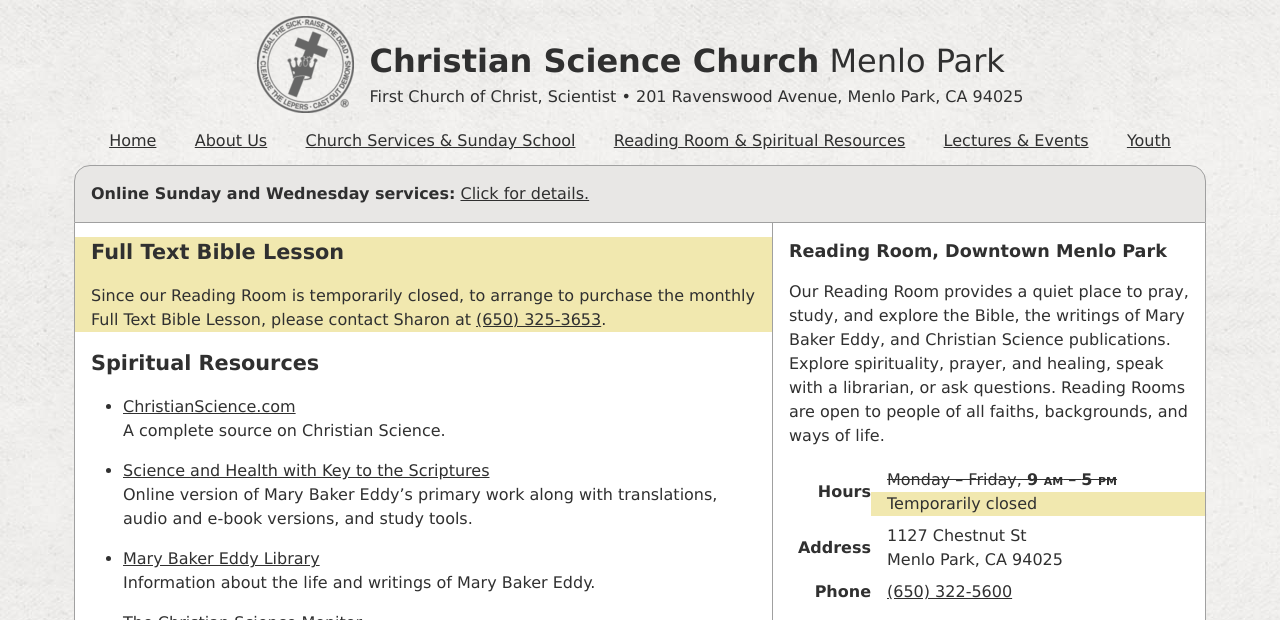
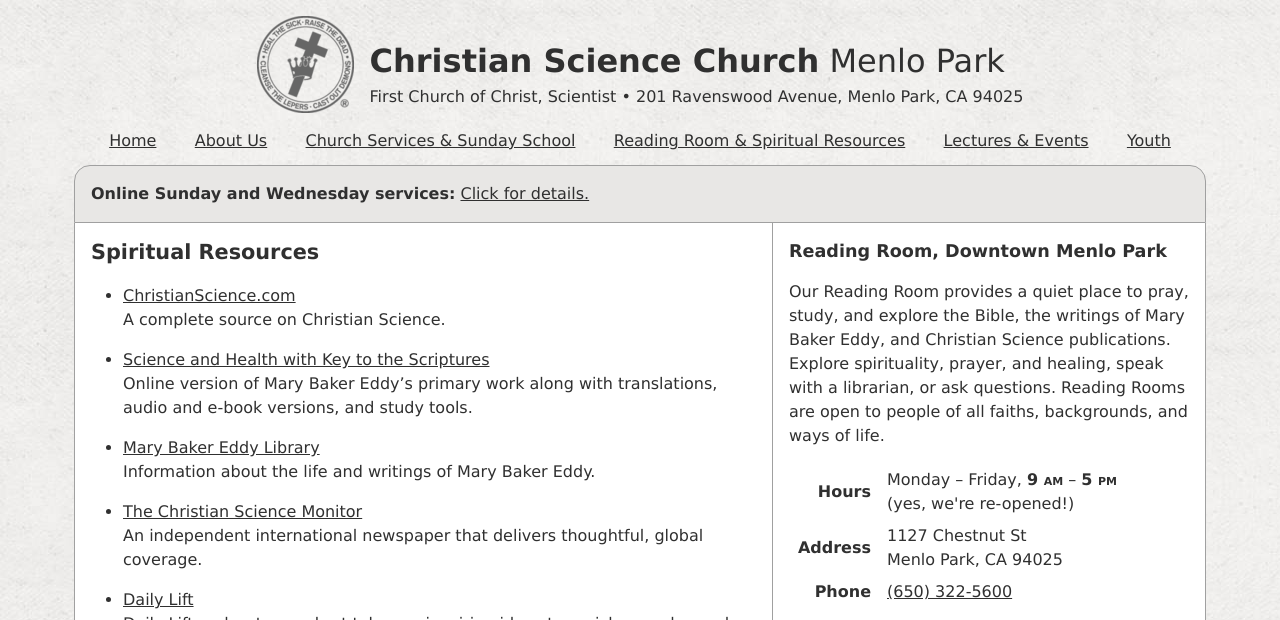
Before and after one commit to kalgynirae/csmenlopark, a Jekyll site: the page built from pages/reading-room.md, in a window 1280 px wide and 900 px high, cut to the strip 0-620 px from the top of the window. Built offline with Jekyll 4.4.1, drawn with Linux system fonts in a browser that asks for light colours; nearby versions of some CDN libraries; our own code applies the rules of GitHub Pages for plain Markdown files.

Commit message:
Remove information about reading room closure

```diff
--- a/pages/reading-room.md
+++ b/pages/reading-room.md
@@ -16,7 +16,7 @@
 
 <dl>
   <dt>Hours</dt>
-  <dd><del>Monday – Friday, <time datetime="9:00">9 am</time> – <time datetime="17:00">5 pm</time></del><br><p class="highlight-box">Temporarily closed</p></dd>
+  <dd>Monday – Friday, <time datetime="9:00">9 am</time> – <time datetime="17:00">5 pm</time><br>(yes, we're re-opened!)</dd>
   <dt>Address</dt>
   <dd><address>1127 Chestnut St<br>Menlo Park, CA 94025</address></dd>
   <dt>Phone</dt>
@@ -47,16 +47,6 @@
 </aside>
 
 <section markdown="1">
-
-<div class="highlight-box" markdown="1">
-
-# Full Text Bible Lesson
-
-Since our Reading Room is temporarily closed, to arrange to purchase the monthly
-Full Text Bible Lesson, please contact Sharon at
-<a href="tel:+16503253653">(650) 325-3653</a>.
-
-</div>
 
 # Spiritual Resources
 
```
